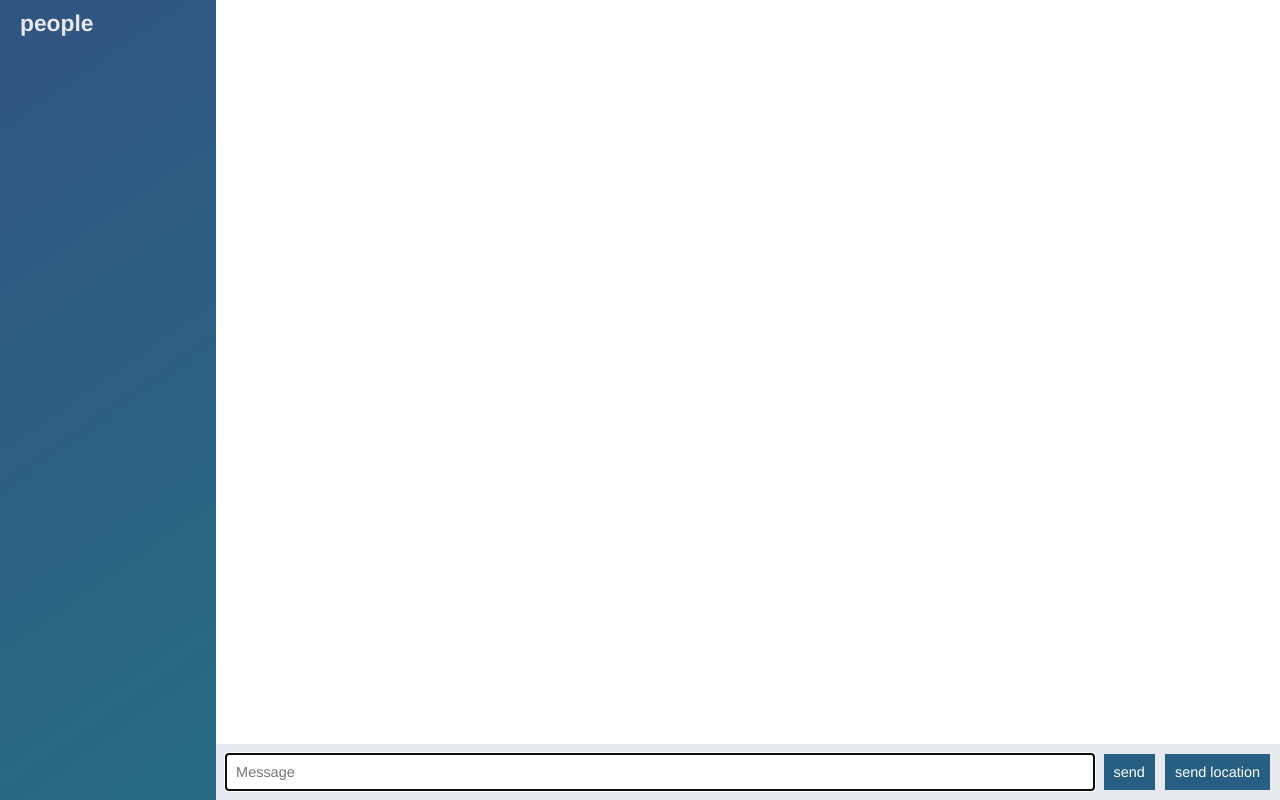
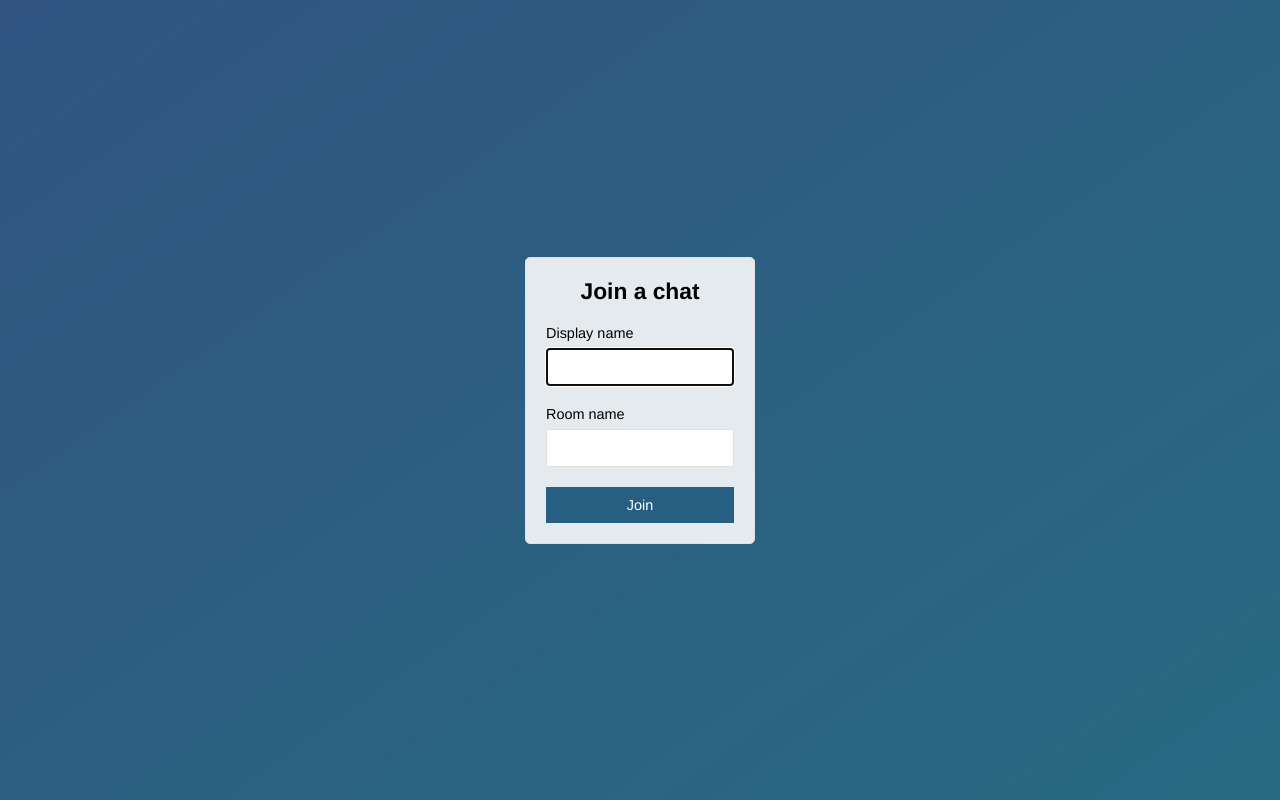
Before and after one commit to raghavtripurwar/nodeChatApp, a website: page public/index.html in a window 1280 px wide. Drawn offline with nearby package versions, Linux system fonts and the light colour scheme; no server answers.

Commit message:
made a new index page

```diff
--- a/public/index.html
+++ b/public/index.html
@@ -1,58 +1,32 @@
 <!DOCTYPE html>
 <html>
 <head>
-	<title>chat app</title>
 	<meta charset="utf-8">
+	<title>Join | ChatApp</title>
+	<meta name="viewport" content="width=device-width, initial-scale=1, user-scalable=no">
 	<link rel="stylesheet" type="text/css" href="/css/styles.css">
 </head>
-<body class="chat">
-	<div class="chat__sidebar">
-		<h3>people</h3>
-		<div id="users"></div>
+<body class="centered-form">
+	<div class="centered-form__form">
+		<form action="/chat.html">
+		<div class="form-field">
+			<h3>Join a chat</h3>
+		</div>
+		<div class="form-field">
+			<label>Display name</label>
+			<input type="text" name="name" autofocus="true">
+		</div>
+		<div class="form-field">
+			<label>Room name</label>
+			<input type="text" name="room">
+		</div>
+
+		<div class="form-field">
+			<button>Join</button>
+		</div>
+		</form>
+
 	</div>
 
-	<div class="chat__main">
-		<ol id="messages" class="chat__messages"></ol>
-		<div class="chat__footer">
-			<form id="message-form">
-		<input type="text" name="message"/ placeholder="Message" autofocus="on" autocomplete="off"/>
-		<button>send</button>
-	</form>
-	<button id="send-location">send location</button>
-		</div>
-</div>
-
-<script type="text/template" id="message-template">
-	<li class="message">
-		<div class="message__title">
-			<h4>{{from}}</h4>
-			<span>{{createdAt}}</span>
-		</div>
-		<div class="message__body">
-			<p>{{text}}</p>
-		</div>
-	</li>
-</script>
-
-<script type="text/template" id="location-message-template">
-	<li class="message">
-		<div class="message__title">
-			<h4>{{from}}</h4>
-			<span>{{createdAt}}</span>
-		</div>
-		<div class="message__body">
-			<p>
-			   <a href="{{url}}" target="_blank">My current location</a>
-			</p>
-		</div>
-	</li>
-</script>
-
-
-<script type="text/javascript" src="/socket.io/socket.io.js"></script>
-<script type="text/javascript" src="/js/libs/jquery-3.4.1.min.js"></script>
-<script type="text/javascript" src="/js/libs/moment.js"></script>
-<script type="text/javascript" src="/js/libs/mustache.js"></script>
-<script type="text/javascript" src="/js/index.js"></script>
+</body>
 </html>
-</body>
```
Also changed, not shown: public/chat.html (added, +59 -0 lines), public/js/chat.js (renamed from public/js/index.js).
